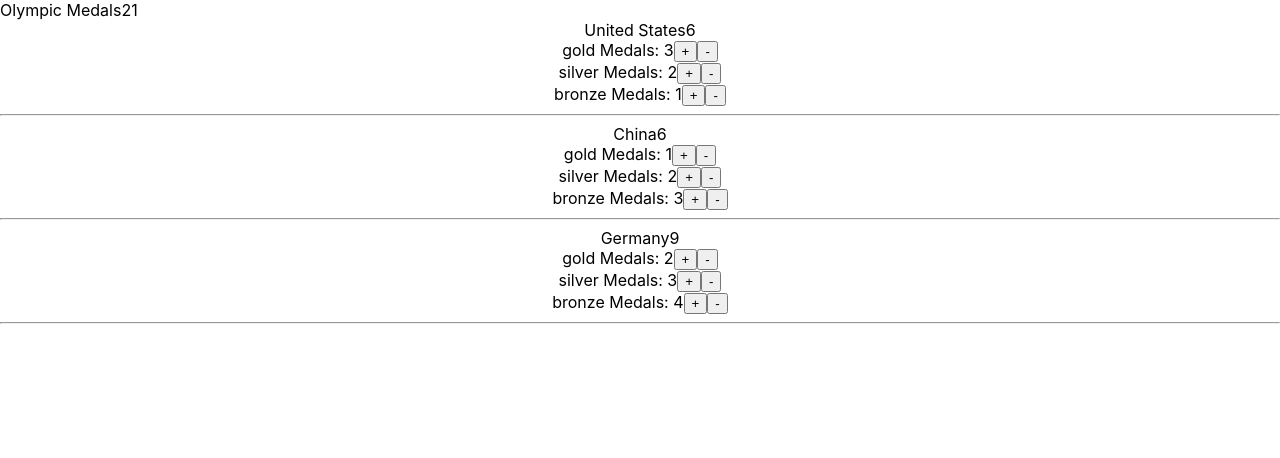
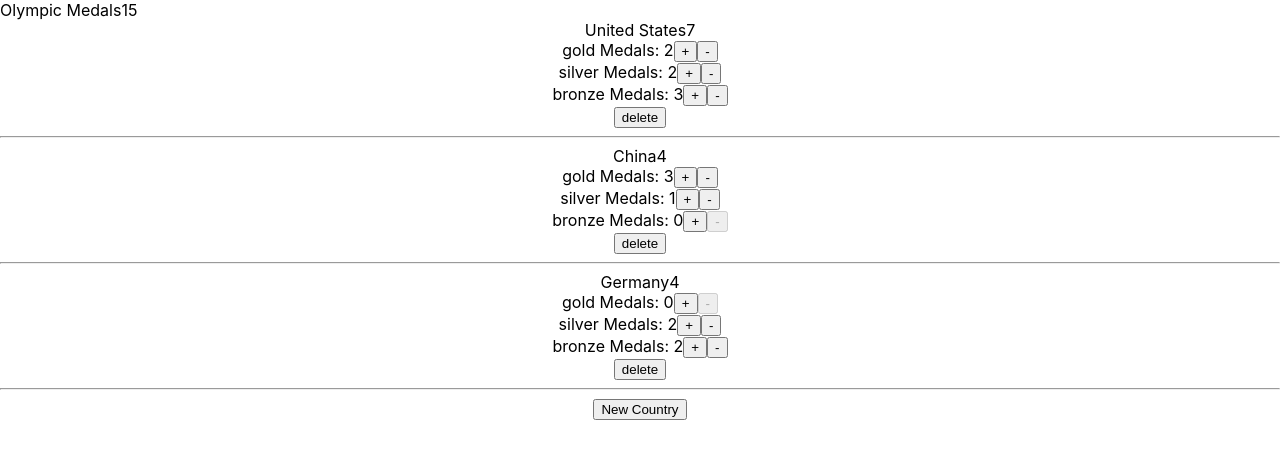
Before and after one commit to jkohl7/React-Basic-Concepts, a React (Create React App) app: page / in a window 1280 px wide. Shown: the top 458 px of the page. Built offline with nearby package versions, Linux system fonts and the light colour scheme.

Commit message:
add and delete

```diff
--- a/src/App.css
+++ b/src/App.css
@@ -32,6 +32,11 @@
   text-align: center;
 }
 
+.newCountryButton {
+  text-align: center;
+  margin-bottom: 20px;
+}
+
 @keyframes App-logo-spin {
   from {
     transform: rotate(0deg);
--- a/src/App.js
+++ b/src/App.js
@@ -1,19 +1,31 @@
 import React, { Component } from 'react';
 import Country from './components/Country';
+import NewCountry from './components/NewCountry';
 import './App.css';
 
 class App extends Component {
   state = {
     countries: [
-      { id: 1, name: 'United States', gold: 3, silver: 2, bronze: 1 },
-      { id: 2, name: 'China', gold: 1, silver: 2, bronze: 3 },
-      { id: 3, name: 'Germany', gold: 2, silver: 3, bronze: 4 },
+      { id: 1, name: 'United States', gold: 2, silver: 2, bronze: 3 },
+      { id: 2, name: 'China', gold: 3, silver: 1, bronze: 0 },
+      { id: 3, name: 'Germany', gold: 0, silver: 2, bronze: 2 },
     ],
     medals: [
       { id: 1, name: 'gold' },
       { id: 2, name: 'silver' },
       { id: 3, name: 'bronze' },
     ]
+  }
+  handleAdd = (name) => {
+    const { countries } = this.state;
+    const id = countries.length === 0 ? 1 : Math.max(...countries.map(country => country.id)) + 1;
+    const mutableCountries = [...countries].concat({ id: id, name: name, gold: 0, silver: 0, bronze: 0 });
+    this.setState({ countries: mutableCountries });
+  }
+  handleDelete = (countryId) => {
+    const { countries } = this.state;
+    const mutableCountries = [...countries].filter(c => c.id !== countryId);
+    this.setState({ countries: mutableCountries });
   }
   handleIncrement = (countryId, medalName) => {
     const countries = [ ...this.state.countries ];
@@ -47,10 +59,12 @@
                 key={ country.id }
                 country={ country }
                 medals={ this.state.medals }
+                onDelete={ this.handleDelete }
                 onIncrement={ this.handleIncrement }
                 onDecrement={ this.handleDecrement } />
             )}
         </div>
+        <NewCountry onAdd={ this.handleAdd } />
       </React.Fragment>
     );
   }
--- a/src/components/Country.jsx
+++ b/src/components/Country.jsx
@@ -8,7 +8,7 @@
     return sum;
   }
   render() {
-    const { country, medals, onIncrement, onDecrement } = this.props;
+    const { country, medals, onIncrement, onDecrement, onDelete } = this.props;
     return (
       <div className="country">
         <div className="name">
@@ -25,6 +25,7 @@
             onIncrement={ onIncrement }
             onDecrement={ onDecrement } />
         ) }
+        <button onClick={() => onDelete(country.id)}>delete</button>
         <hr />
       </div>
     );
--- /dev/null
+++ b/src/components/NewCountry.jsx
@@ -0,0 +1,20 @@
+import React, { Component } from 'react';
+
+class NewCountry extends Component {
+  state = {  }
+  handleClick = () => {
+    const name = prompt('Enter country name');
+    if (name && name.trim().length > 0) {
+      this.props.onAdd(name);
+    }
+  }
+  render() {
+    return (
+        <div className='newCountryButton'>
+        <button onClick={ this.handleClick }>New Country</button>
+      </div>
+    );
+  }
+}
+
+export default NewCountry;
```
